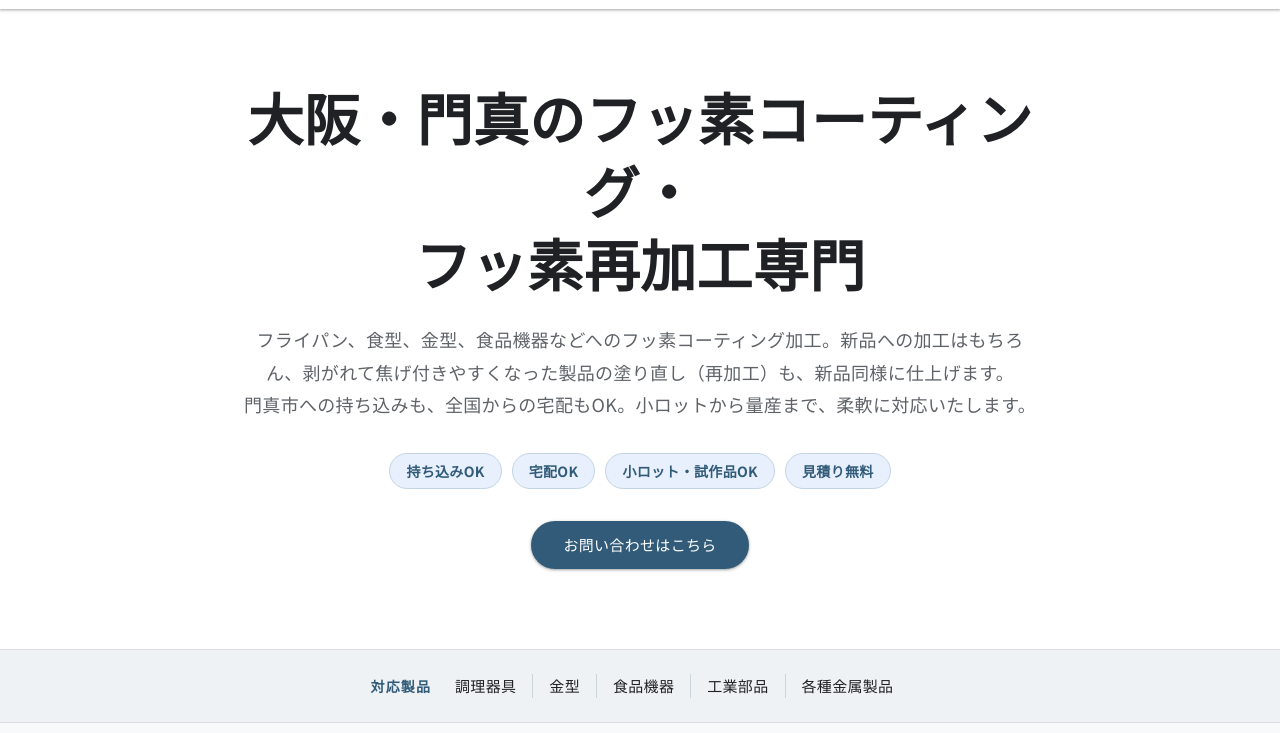
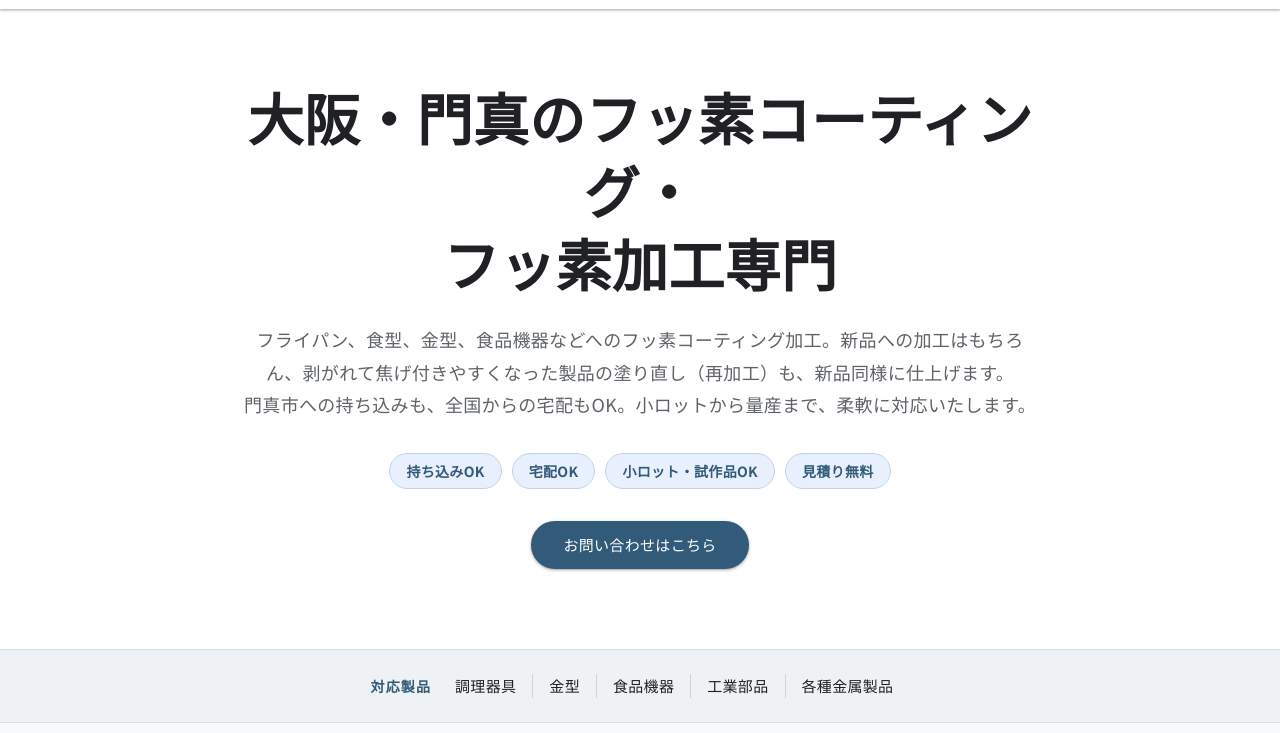
Before and after one commit to machiya-fusso/machiya-fusso.github.io, a plain HTML site: page index.html in a window 1280 px wide. Shown: the part 67-800 px from the top of the page. Drawn offline with nearby package versions, Linux system fonts and the light colour scheme.

Commit message:
Update index.html

```diff
--- a/index.html
+++ b/index.html
@@ -117,13 +117,13 @@
 <!-- OGP設定（ソーシャル・検索表示補完） -->
 <meta property="og:type" content="website">
 <meta property="og:site_name" content="株式会社 マチヤ">
-<meta property="og:title" content="株式会社マチヤ｜大阪のフッ素再加工・フッ素コーティング｜持ち込み・小ロット対応">
+<meta property="og:title" content="株式会社マチヤ｜大阪のフッ素コーティング・フッ素再加工｜新品加工・持ち込み対応">
 <meta property="og:description" content="大阪府門真市の株式会社マチヤは、フッ素コーティング・フッ素加工の専門業者です。フライパン・食型・金型・食品機器への新品加工から、剥がれたコーティングの再加工（塗り直し）まで、持ち込み・宅配のどちらでも対応。小ロット・1個から、短納期・全国対応。お見積り・ご相談は無料です。">
 <meta property="og:url" content="https://machiya-fusso.github.io/">
 <meta property="og:image" content="https://machiya-fusso.github.io/aa.jpg">
 <meta property="og:locale" content="ja_JP">
 <meta name="twitter:card" content="summary_large_image">
-<meta name="twitter:title" content="株式会社マチヤ｜大阪のフッ素再加工・フッ素コーティング｜持ち込み・小ロット対応">
+<meta name="twitter:title" content="株式会社マチヤ｜大阪のフッ素コーティング・フッ素再加工｜新品加工・持ち込み対応">
 <meta name="twitter:description" content="大阪府門真市の株式会社マチヤは、フッ素コーティング・フッ素加工の専門業者です。フライパン・食型・金型・食品機器への新品加工から、剥がれたコーティングの再加工（塗り直し）まで、持ち込み・宅配のどちらでも対応。小ロット・1個から、短納期・全国対応。お見積り・ご相談は無料です。">
 <meta name="twitter:image" content="https://machiya-fusso.github.io/aa.jpg">
 
@@ -1308,7 +1308,7 @@ footer {
 
         <h1>
             大阪・門真のフッ素コーティング・<br>
-            フッ素再加工専門
+            フッ素加工専門
         </h1>
 
         <p>
```
